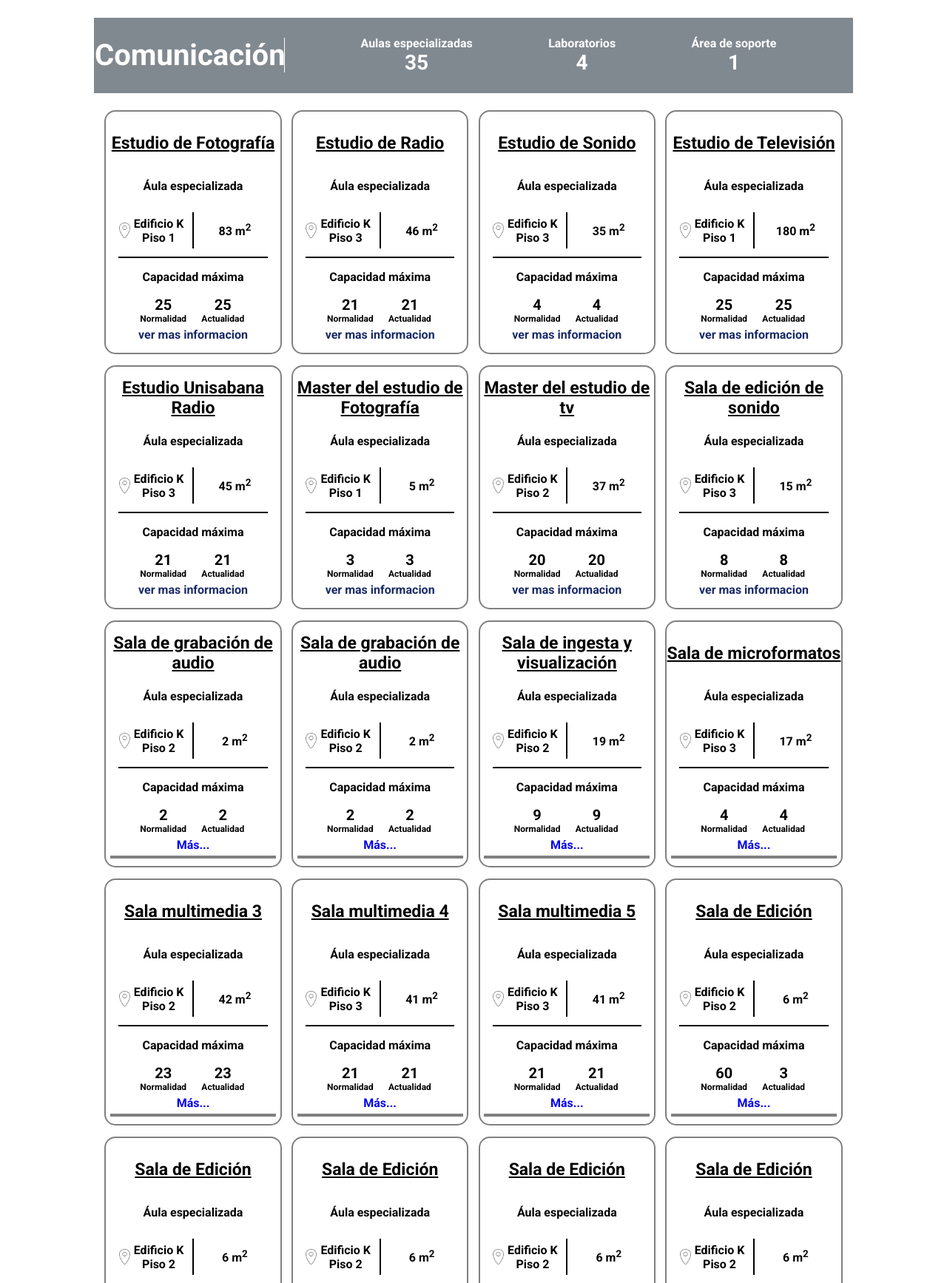
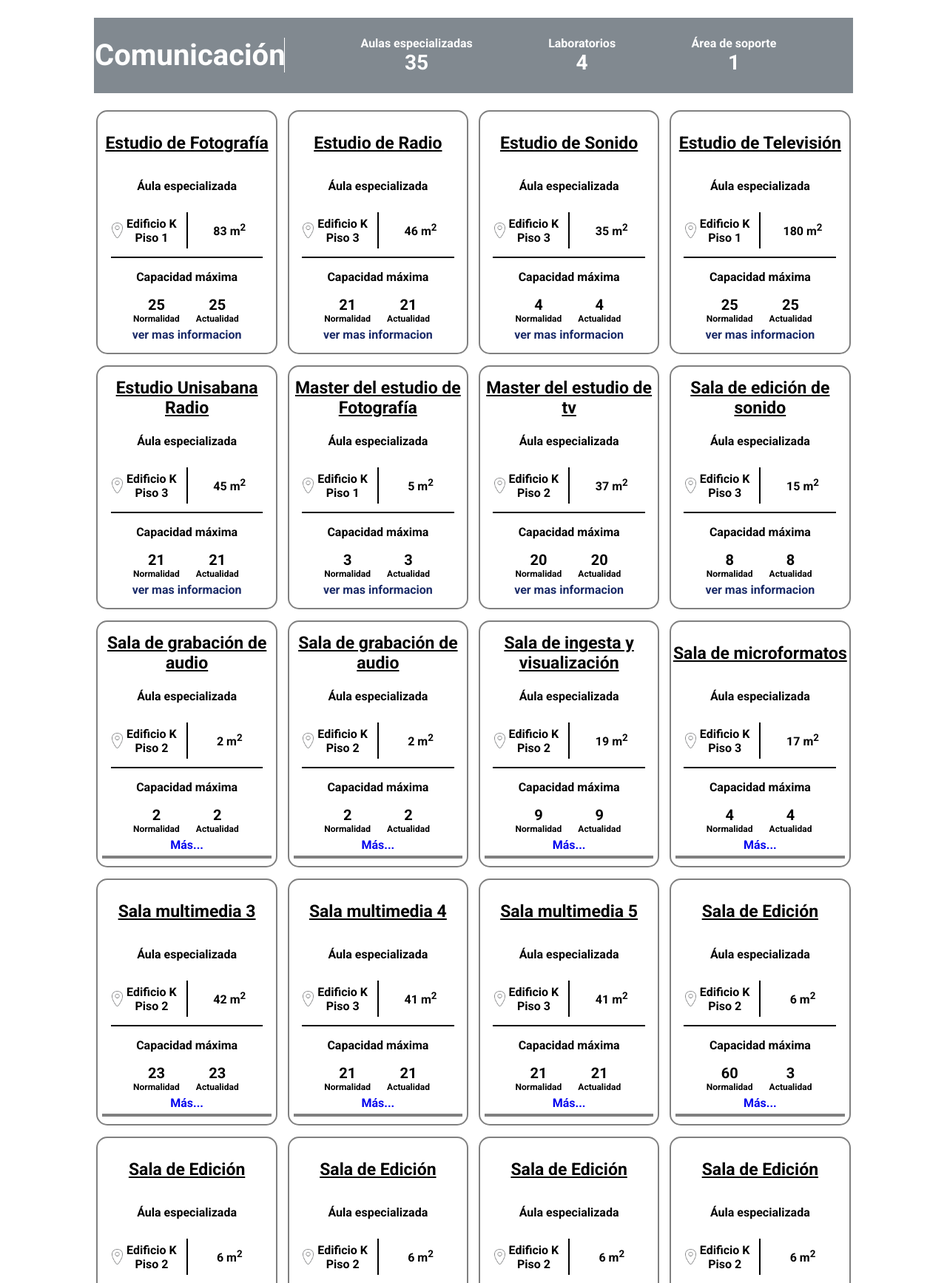
Before and after one commit to estebanmz1342/capacidad-laboratorios, a PHP site: page / in a window 1280 px wide, after a click that opens the changed part. Shown: the part 1302-3037 px from the top of the page at 74% size. Run offline with PHP 8.4, Linux system fonts and the light colour scheme.

Commit message:
minor changes in structure

```diff
--- a/style.css
+++ b/style.css
@@ -409,7 +409,7 @@ a{
     display: flex;
     flex-wrap: wrap;
     justify-content: space-evenly;
-    width: 90%;
+    width: 92%;
     margin: 2% auto;
     /content-visibility: hidden;
 }
```
